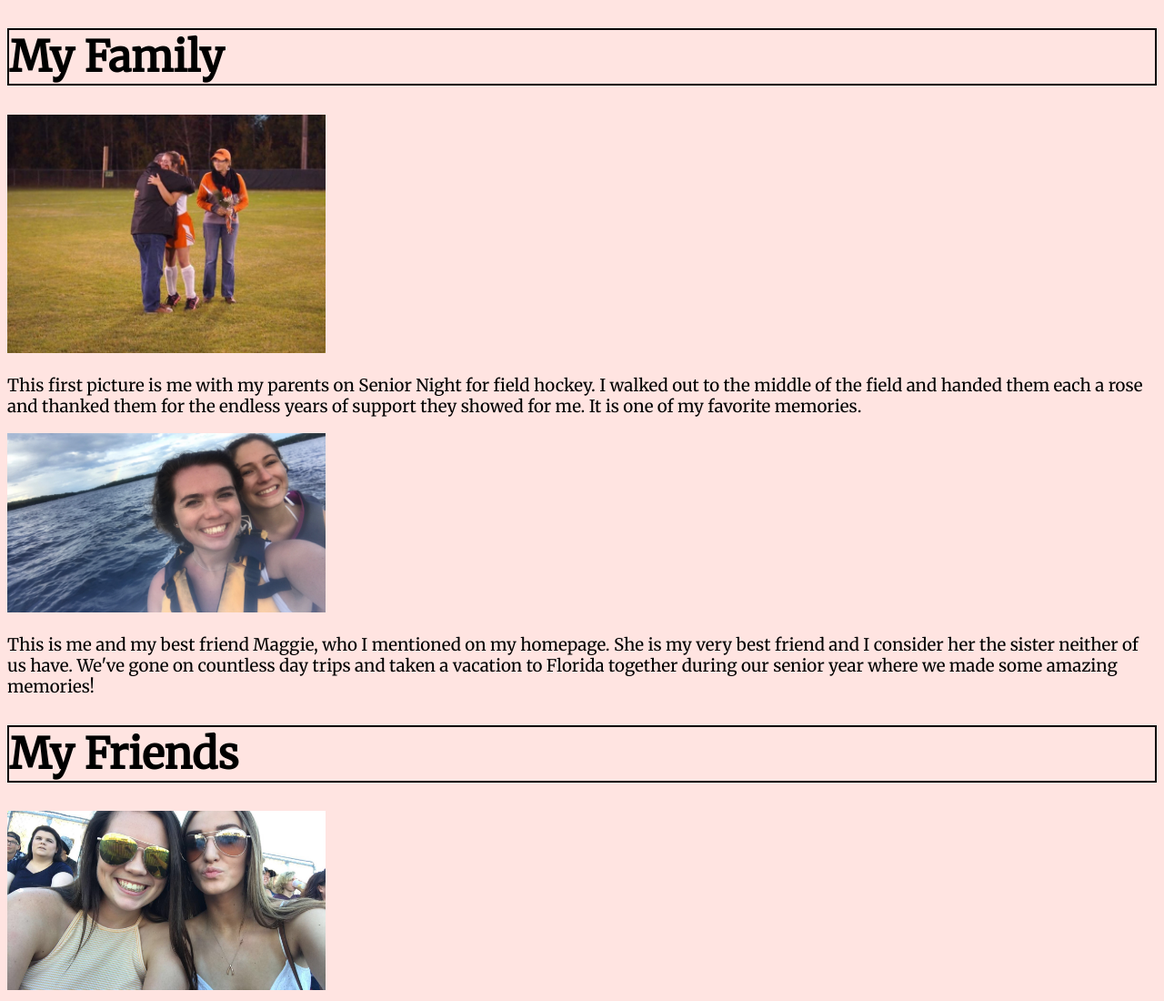
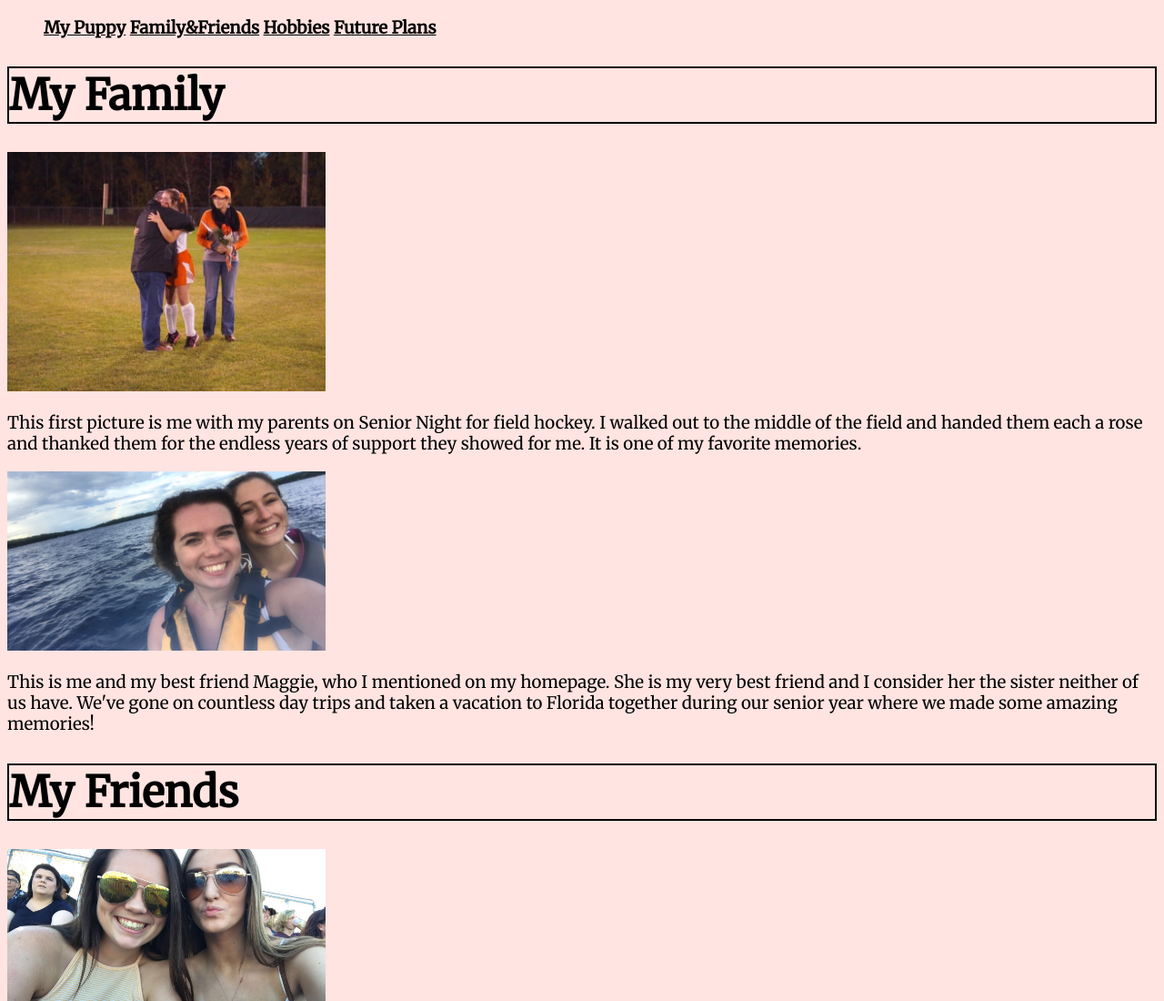
Before and after one commit to delaneymott/delaneymott.github.io, a plain HTML site: page Family&Friends.html in a window 1280 px wide. Shown: the top 1100 px of the page at 91% size. Drawn offline with Linux system fonts and the light colour scheme.

Commit message:
Update Family&Friends.html

```diff
--- a/Family&Friends.html
+++ b/Family&Friends.html
@@ -7,6 +7,16 @@
 		<link href="styles.css" rel="stylesheet">
 
 	</head>
+
+<head>
+	<ul>
+
+		<li><u><b><href="https://delaneymott.github.io/MyPuppy.html">My Puppy</a></b></u></li>
+		<li><u><b><href="https://delaneymott.github.io/Family&Friends.html">Family&Friends</b></u></li>
+		<li><u><b><href="https://delaneymott.github.io/Hobbies.html">Hobbies</b></u></li>
+		<li><u><b><href="https://delaneymott.github.io/FuturePlans.html">Future Plans</b></u></li>
+	</ul>
+</head>
 
 	<body>
 
```
